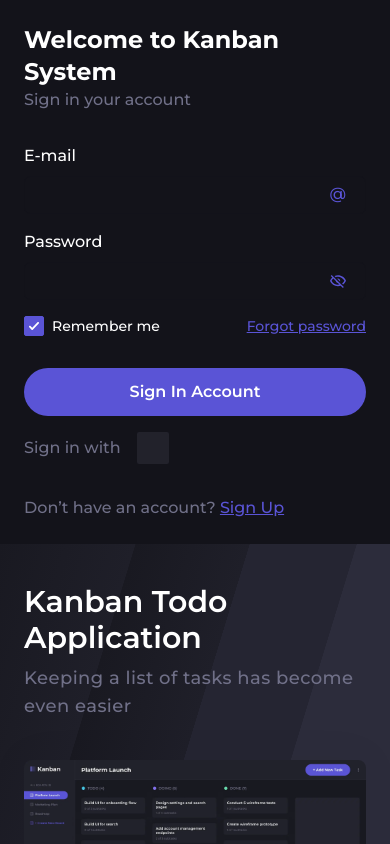
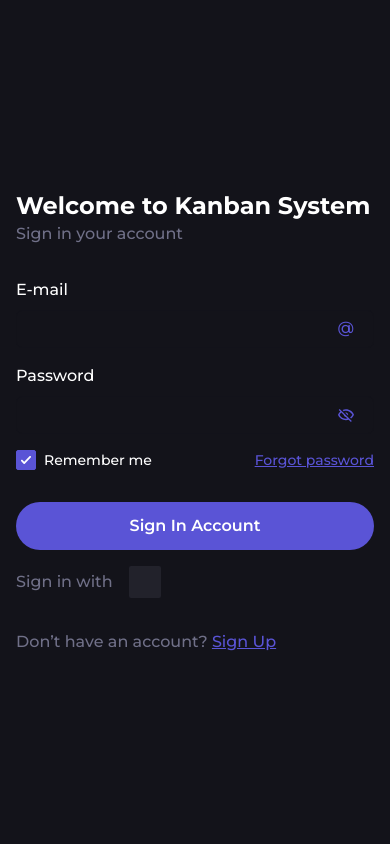
Before and after one commit to ShotMeow/kanban, a React (Vite) app: page /authorize in a window 390 px wide. Built offline with nearby package versions, Linux system fonts and the light colour scheme; no server answers.

Commit message:
Refactor: Change Authorize Mobile Version

```diff
--- a/package.json
+++ b/package.json
@@ -1,6 +1,6 @@
 {
   "name": "kanban",
-  "version": "1.6.0",
+  "version": "1.6.1",
   "type": "module",
   "description": "The purpose of this project is to provide a simple and intuitive way to manage tasks and workflows using the Kanban methodology.",
   "keywords": [
--- a/src/features/Authorize/ui/SignIn/SignIn.module.scss
+++ b/src/features/Authorize/ui/SignIn/SignIn.module.scss
@@ -1,8 +1,8 @@
 .form {
-  @apply p-6 flex flex-col gap-4 justify-center h-full;
+  @apply p-4 flex flex-col gap-4 justify-center h-full;
 
   @media (min-width: theme("screens.sm")) {
-    @apply p-14;
+    @apply p-12;
   }
 
   > .heading {
--- a/src/features/Authorize/ui/SignIn/index.tsx
+++ b/src/features/Authorize/ui/SignIn/index.tsx
@@ -97,6 +97,7 @@ export const SignIn: FC<Props> = ({ setIsSignIn }) => {
         <div className={styles.actions}>
           <Checkbox isActive={isRememberMe} setIsActive={setIsRememberMe} title="Remember me" />
           <button
+            aria-label="Forgot password"
             type="button"
             onClick={() => {
               setForgotPasswordModal(true);
--- a/src/features/Authorize/ui/SignUp/SignUp.module.scss
+++ b/src/features/Authorize/ui/SignUp/SignUp.module.scss
@@ -1,8 +1,8 @@
 .form {
-  @apply p-6 flex flex-col gap-4 justify-center h-full;
+  @apply p-4 flex flex-col gap-4 justify-center h-full;
 
   @media (min-width: theme("screens.sm")) {
-    @apply p-14;
+    @apply p-12;
   }
 
   > .heading {
--- a/src/pages/Authorize/ui/AuthorizePage/AuthorizePage.module.scss
+++ b/src/pages/Authorize/ui/AuthorizePage/AuthorizePage.module.scss
@@ -6,7 +6,7 @@
   }
 
   > .landing {
-    @apply px-6 py-10 overflow-hidden;
+    @apply px-6 py-10 overflow-y-hidden overflow-x-hidden;
     background: linear-gradient(
       107deg,
       #191921 0%,
@@ -18,6 +18,10 @@
       #2c2c3b 74.13%,
       #2c2c3b 100%
     );
+
+    @media (max-width: calc(theme("screens.md") - 1px)) {
+      @apply hidden;
+    }
 
     > .heading {
       @apply relative z-20 mb-10;
```
